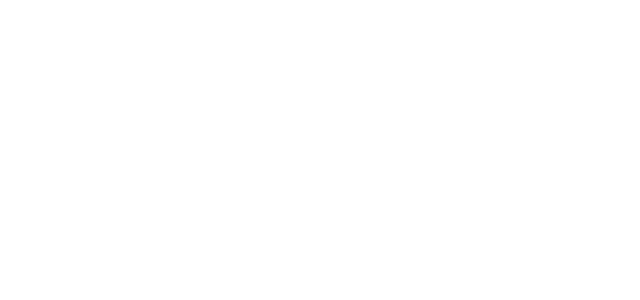
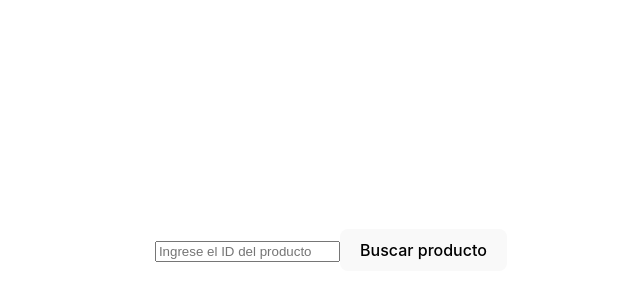
Before and after one commit to mateoavalose/Hackathon-Sistecredito, a React (Vite) app in the folder frontend-v2/: page /modify-product in a window 1280 px wide. Before the commit this address had no page. Shown: the part 150-450 px from the top of the page, without its empty margins (309-949 px from the left). Built offline with nearby package versions, Linux system fonts and the light colour scheme.

Commit message:
Implement modify product, create the page with a textbox for the product id and show the form with the product data, also create the path and the page

```diff
--- a/frontend-v2/src/App.tsx
+++ b/frontend-v2/src/App.tsx
@@ -5,6 +5,7 @@
 import { ListProducts } from "./pages/ListProducts";
 import { ShowAProduct } from "./pages/ShowAProduct";
 import { NewProduct } from "./pages/NewProduct";
+import { ModifyProduct } from "./pages/ModifyProduct";
 
 function App() {
   return (
@@ -16,6 +17,7 @@
         <Route path="/all-products" element={<ListProducts />} />
         <Route path="/one-product" element={<ShowAProduct />} />
         <Route path="/add-product" element={<NewProduct />} />
+        <Route path="/modify-product" element={<ModifyProduct />} />
       </Routes>
     </Router>
   );
--- a/frontend-v2/src/components/ProductForm.tsx
+++ b/frontend-v2/src/components/ProductForm.tsx
@@ -45,7 +45,7 @@
   const handleSubmit = async (e: React.FormEvent) => {
     e.preventDefault();
     const API_URL = import.meta.env.VITE_BACKEND_URL;
-    const method = isCreating ? "post" : "put";
+    const method = isCreating ? "post" : "patch";
     const endpoint = isCreating
       ? `${API_URL}/products`
       : `${API_URL}/products/${productId}`;
--- /dev/null
+++ b/frontend-v2/src/pages/ModifyProduct.tsx
@@ -0,0 +1,22 @@
+import { useState } from "react";
+import { ProductForm } from "../components/ProductForm";
+
+export const ModifyProduct = () => {
+  const [productId, setProductId] = useState("");
+  const [showForm, setShowForm] = useState(false);
+  return (
+    <>
+      <div>
+        <input
+          placeholder="Ingrese el ID del producto"
+          value={productId}
+          onChange={(e) => setProductId(e.target.value)}
+        />
+        <button onClick={() => setShowForm(true)}>Buscar producto</button>
+      </div>
+      {showForm && (
+        <ProductForm isCreating={false} productIdToEdit={productId} />
+      )}
+    </>
+  );
+};
--- a/frontend-v2/src/pages/Products.tsx
+++ b/frontend-v2/src/pages/Products.tsx
@@ -13,6 +13,9 @@
       <Link to="/add-product">
         <button>Agregar</button>
       </Link>
+      <Link to="/modify-product">
+        <button>Modificar</button>
+      </Link>
     </div>
   );
 };
```
